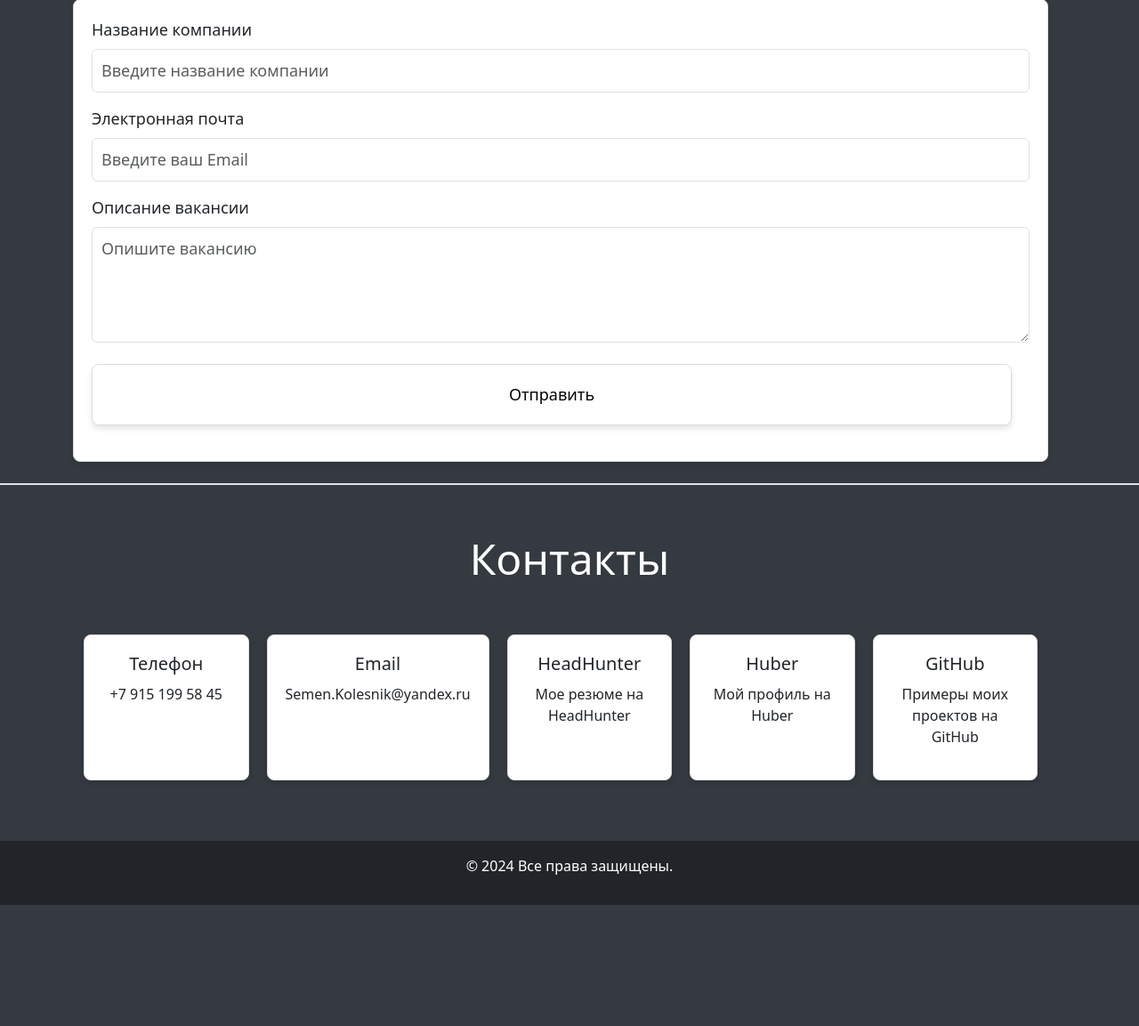
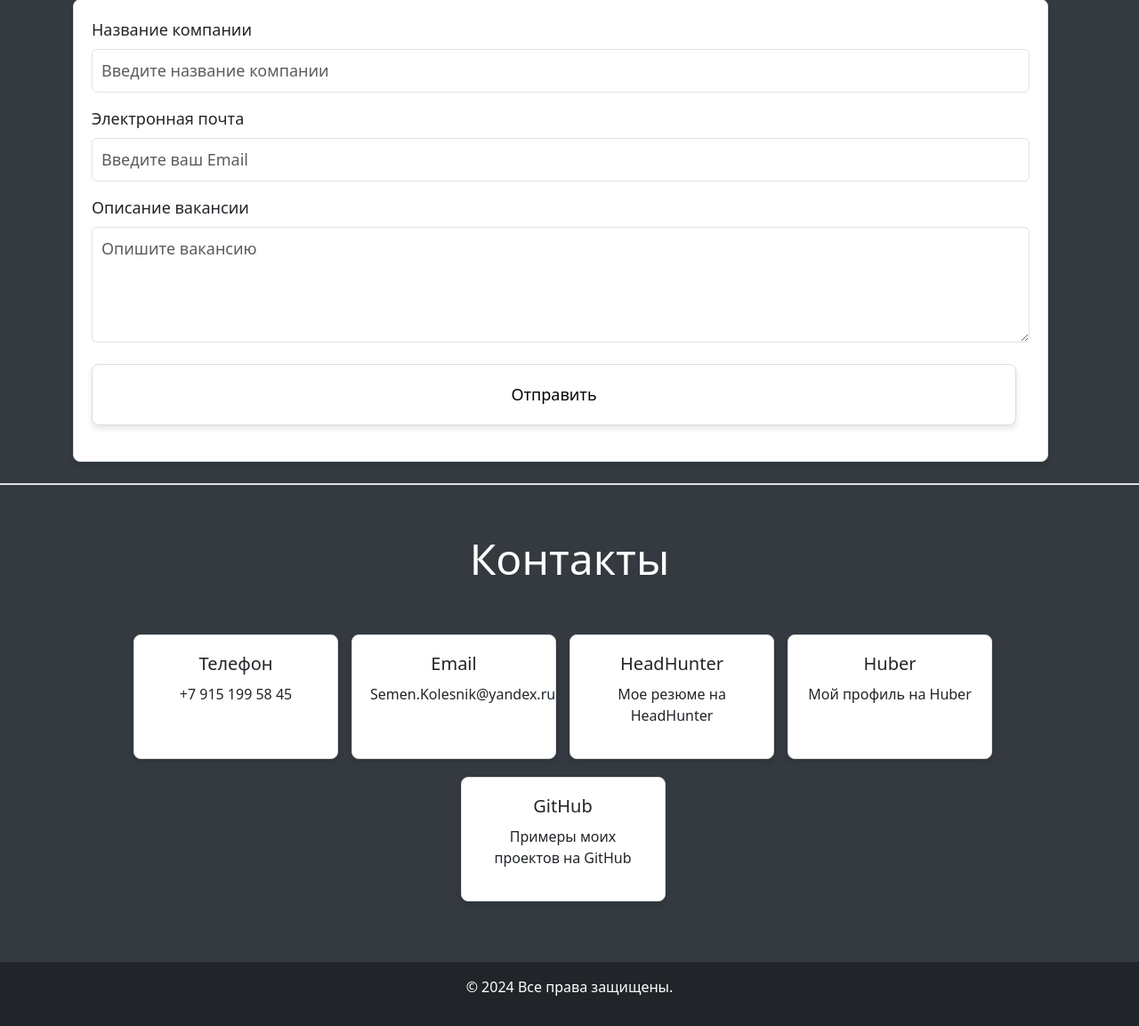
Before and after one commit to Uncle-Sam137/website-pet, a Django app: page / in a window 1280 px wide. Shown: the part 2545-3698 px from the top of the page at 89% size. Before the commit the page ends 3562 px from the top, so only its background shows below. Run offline with Django 5.2, Linux system fonts and the light colour scheme.

Commit message:
Настроил отступы карточек контактов

```diff
--- a/templates/base.html
+++ b/templates/base.html
@@ -2,7 +2,7 @@
 <html lang="ru">
 <head>
     <meta charset="UTF-8">
-    <meta name="viewport" content="width=device-width, initial-scale=1.0">
+    <meta name="viewport" content="width=device-width, initial-scale=1, maximum-scale=1, user-scalable=no">
     <link rel="icon" href="https://cdn-icons-png.flaticon.com/128/5968/5968350.png" type="image/x-icon">
     <title>Семен Колесник - Python разработчик</title>
 
@@ -73,10 +73,10 @@
       padding: 20px;
       box-shadow: 0 4px 6px rgba(0, 0, 0, 0.1);
       transition: all 0.3s ease;
-      margin-right: 20px;
+      margin-right: 15px;
       margin-bottom: 20px;
       display: inline-block; /* Контейнер не растягивается на всю ширину */
-      width: 250px;
+      width: 230px;
       text-align: center;
     }
     .contact-card:hover {
@@ -455,7 +455,7 @@
         <div class="container">
             <h2 class="section-title pb-5">Контакты</h2>
             <div class="container">
-      <div class="d-flex flex-nowrap justify-content-center">
+      <div class="d-flex flex-wrap justify-content-center">
         <!-- Контакт 1: Номер телефона (с переходом по ссылке) -->
         <div class="contact-card">
           <a href="tel:+79151995845">
```
